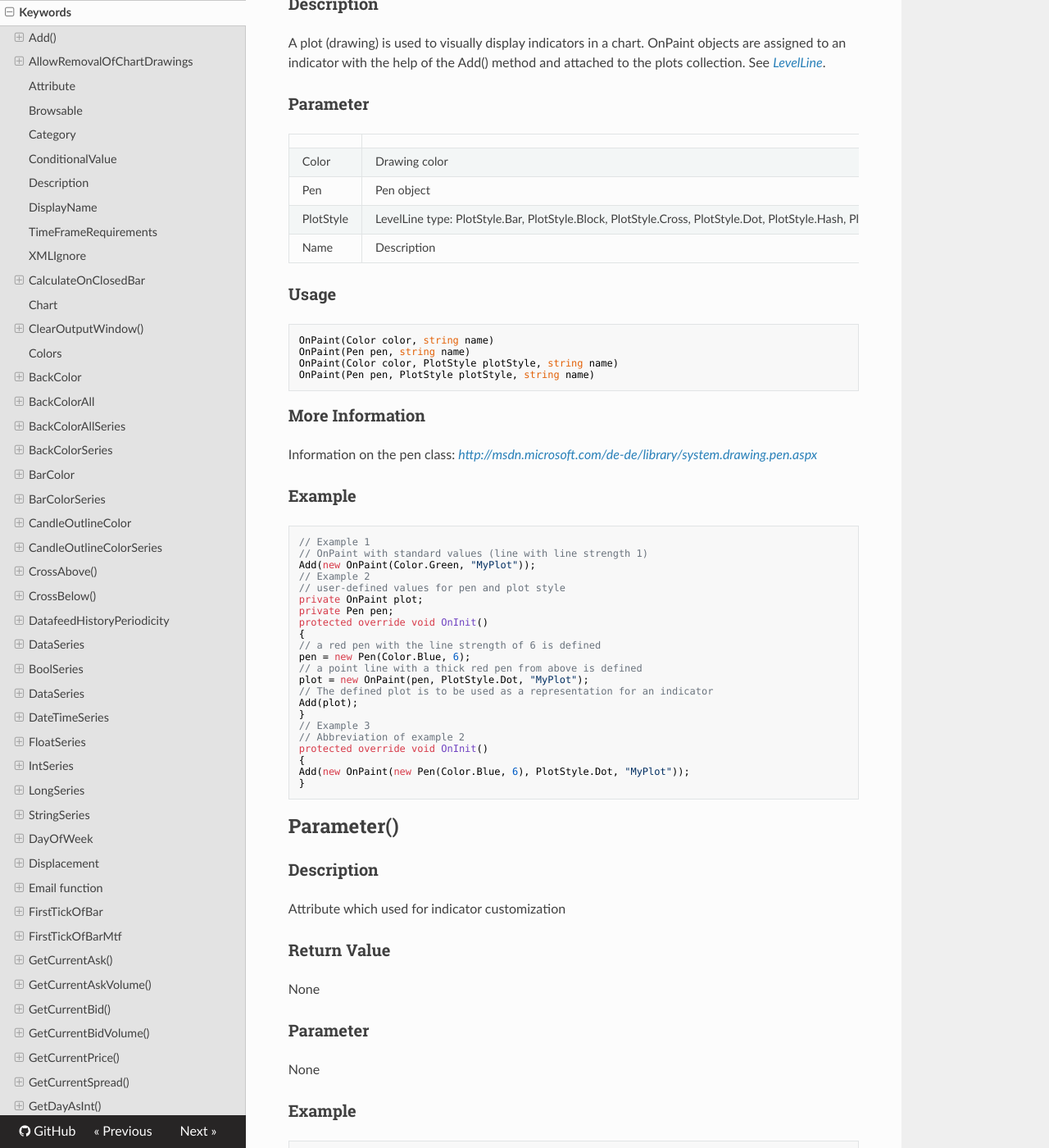
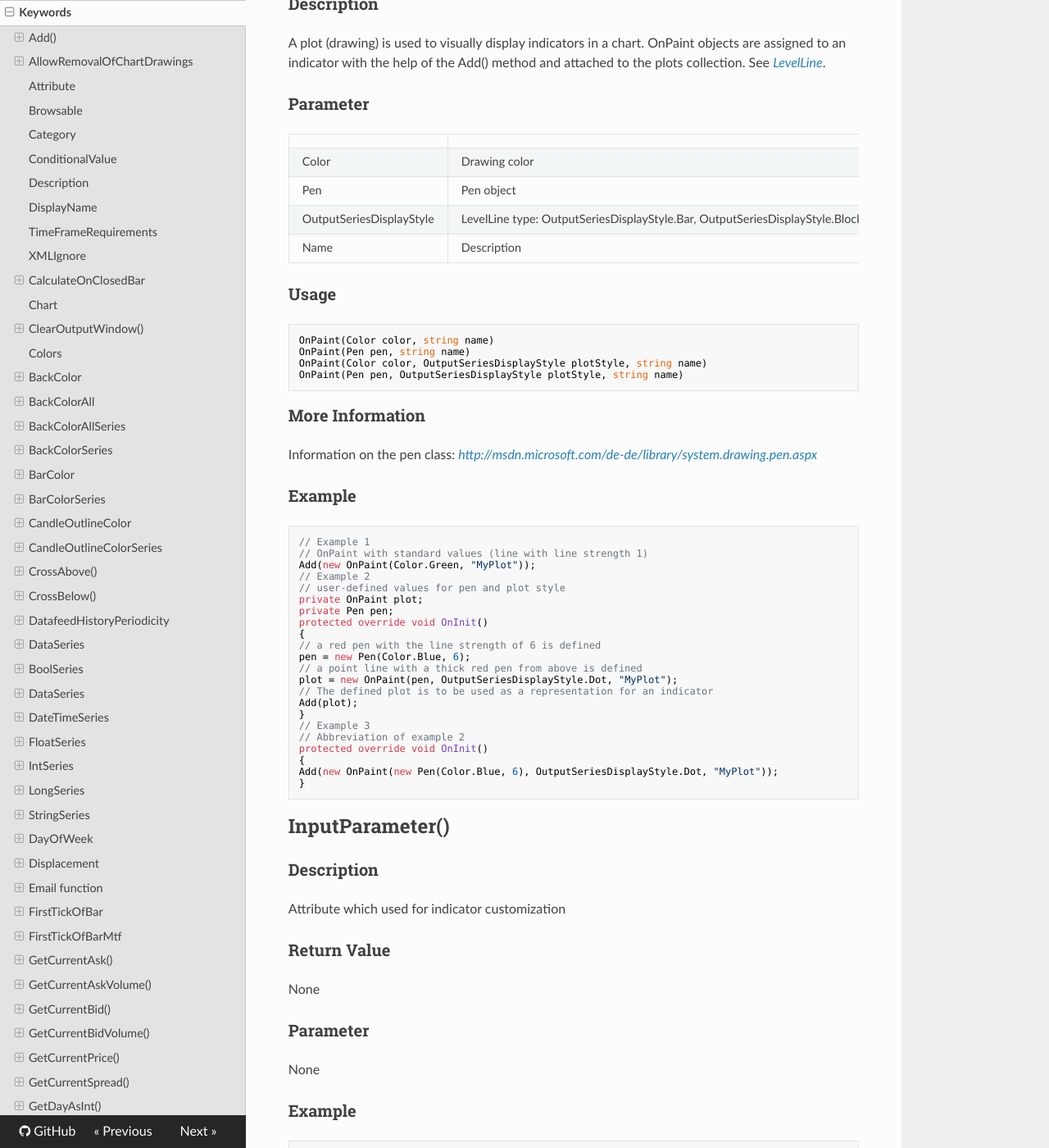
Before and after one commit to AgenaTrader/AgenaScript-documentation, an MkDocs documentation site: the page built from sources/keywords.md, in a window 1280 px wide and 1400 px high, scrolled down 58496 px. Shown: the whole window at 82% size. Built offline with MkDocs 1.6.1, drawn with Linux system fonts in a browser that asks for light colours; nearby versions of some CDN libraries; old or Windows-style settings are respelled for this version of MkDocs; some of the changed text lies outside the part shown.

Commit message:
Update keywords.md

````diff
--- a/sources/keywords.md
+++ b/sources/keywords.md
@@ -132,7 +132,7 @@ By default, browsable is set to true. Therefore, within a variable containing an
 The parameter should be displayed and queried in the properties window. Therefore browsable should be set to true.
 ```cs
 [Description("Numbers of bars used for calculations")]
-[Category("Parameters")]
+[Category("InputParameter")]
 public int Period
 {
 get { return period; }
@@ -157,9 +157,9 @@ Category is an [Attribute](#attribute) in AgenaScript and can be used on propert
 The category attribute on properties defines under which category in the properties dialog the parameter is shown.
 If this attribute is missing, the parameters category is accepted as the standard.
 
-The following example shows how to create the new category "My Parameters" in the properties dialog:
-```cs
-[Category("My Parameters")]
+The following example shows how to create the new category "My InputParameter" in the properties dialog:
+```cs
+[Category("My InputParameter")]
 [DisplayName("Period number")]
 public double _period
 {
@@ -2190,15 +2190,15 @@ See [*LevelLine*](#levelline).
 |-----------|------------------------|
 | Color     | Drawing color          |
 | Pen       | Pen object             |
-| PlotStyle | LevelLine type: PlotStyle.Bar, PlotStyle.Block, PlotStyle.Cross, PlotStyle.Dot, PlotStyle.Hash, PlotStyle.LevelLine, PlotStyle.Square, PlotStyle.TriangleDown, PlotStyle.TriangleUp  |
+| OutputSeriesDisplayStyle | LevelLine type: OutputSeriesDisplayStyle.Bar, OutputSeriesDisplayStyle.Block, OutputSeriesDisplayStyle.Cross, OutputSeriesDisplayStyle.Dot, OutputSeriesDisplayStyle.Hash, OutputSeriesDisplayStyle.LevelLine, OutputSeriesDisplayStyle.Square, OutputSeriesDisplayStyle.TriangleDown, OutputSeriesDisplayStyle.TriangleUp  |
 | Name      | Description            |
 
 ### Usage
 ```cs
 OnPaint(Color color, string name)
 OnPaint(Pen pen, string name)
-OnPaint(Color color, PlotStyle plotStyle, string name)
-OnPaint(Pen pen, PlotStyle plotStyle, string name)
+OnPaint(Color color, OutputSeriesDisplayStyle plotStyle, string name)
+OnPaint(Pen pen, OutputSeriesDisplayStyle plotStyle, string name)
 ```
 
 ### More Information
@@ -2218,7 +2218,7 @@ protected override void OnInit()
 // a red pen with the line strength of 6 is defined
 pen = new Pen(Color.Blue, 6);
 // a point line with a thick red pen from above is defined
-plot = new OnPaint(pen, PlotStyle.Dot, "MyPlot");
+plot = new OnPaint(pen, OutputSeriesDisplayStyle.Dot, "MyPlot");
 // The defined plot is to be used as a representation for an indicator
 Add(plot);
 }
@@ -2226,11 +2226,11 @@ Add(plot);
 // Abbreviation of example 2
 protected override void OnInit()
 {
-Add(new OnPaint(new Pen(Color.Blue, 6), PlotStyle.Dot, "MyPlot"));
-}
-```
-
-## Parameter()
+Add(new OnPaint(new Pen(Color.Blue, 6), OutputSeriesDisplayStyle.Dot, "MyPlot"));
+}
+```
+
+## InputParameter()
 ### Description
 Attribute which used for indicator customization
 
@@ -2243,7 +2243,7 @@ None
 ### Example
 ```cs
 [Description("Period for the medium mean average")]
-[Category("Parameters")]
+[Category("InputParameter")]
 [DisplayName("MA Medium")]
 public int MA_Medium
 {
````
